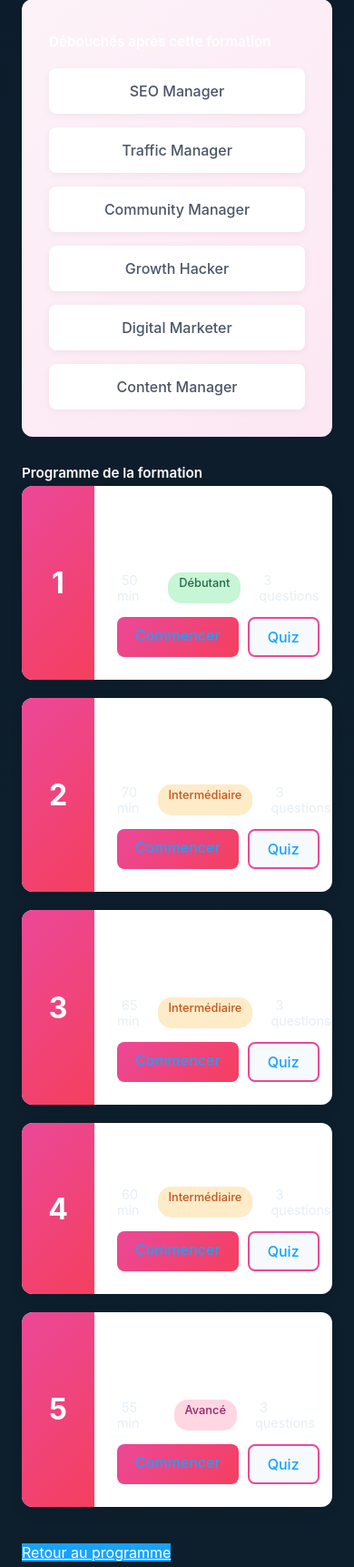
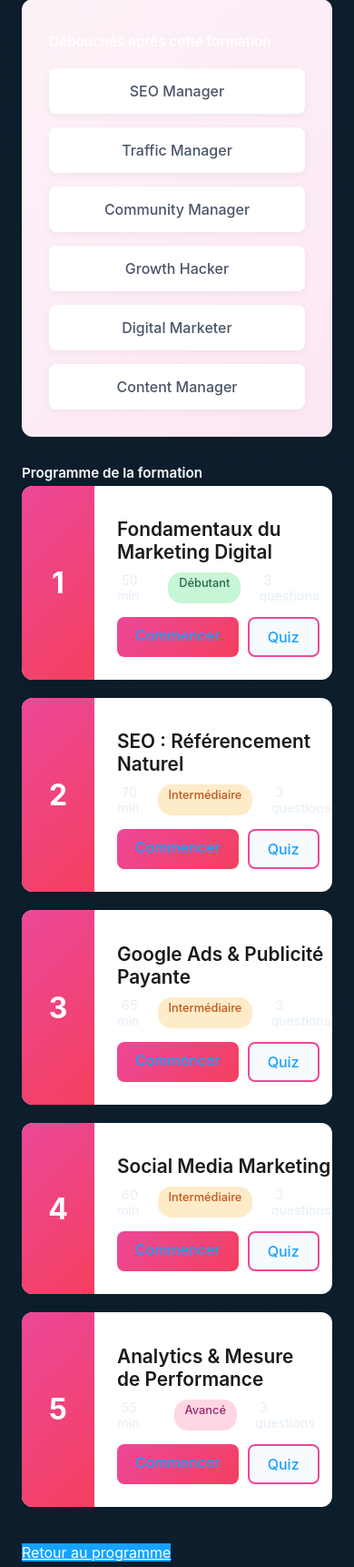
Before and after one commit to CYBERAGBA/ToolsOra, a Flask app: page /modules/education/marketing-digital in a window 390 px wide; the page is wider, and only the part inside the window is pictured. Shown: the part 1293-3015 px from the top of that part at 91% size. Run offline with Flask 2, Linux system fonts and the light colour scheme; the visitor is signed in with stand-in values (Sample User, id 1).

Commit message:
Fix: Intelligent color detection - white text on dark bg, dark text on white bg

```diff
--- a/static/css/mobile.css
+++ b/static/css/mobile.css
@@ -5,26 +5,63 @@
 
 /* Améliorer le contraste sur mobile */
 @media (max-width: 768px) {
-  /* Titres noirs -> rendre visibles */
+  /* Titres noirs -> rendre visibles SAUF sur fond blanc/clair */
   h1, h2, h3, h4, h5, h6 {
-    color: #fff !important;
     font-weight: 600;
   }
 
-  /* Texte gris foncé -> rendre visible */
+  /* Appliquer du blanc aux titres sur fond SOMBRE */
+  body h1, body h2, body h3, body h4, body h5, body h6 {
+    color: #fff !important;
+  }
+
+  /* MAIS: Si le titre est dans un conteneur blanc/clair, garder texte foncé */
+  .white-bg h1, .white-bg h2, .white-bg h3, .white-bg h4, .white-bg h5, .white-bg h6,
+  [style*="background-color: white"] h1, [style*="background-color: white"] h2,
+  [style*="background-color: white"] h3, [style*="background-color: white"] h4,
+  [style*="background-color: #fff"] h1, [style*="background-color: #fff"] h2,
+  [style*="background-color: #fff"] h3, [style*="background-color: #fff"] h4,
+  [style*="background: white"] h1, [style*="background: white"] h2,
+  [style*="background: white"] h3, [style*="background: white"] h4,
+  [style*="background: #fff"] h1, [style*="background: #fff"] h2,
+  [style*="background: #fff"] h3, [style*="background: #fff"] h4,
+  [style*="background: #ffffff"] h1, [style*="background: #ffffff"] h2,
+  [style*="background: #ffffff"] h3, [style*="background: #ffffff"] h4 {
+    color: #000 !important;
+  }
+
+  /* Texte gris foncé -> rendre visible sur fond sombre */
   body, p, span, div, li, td {
     color: #e6eef6;
+  }
+
+  /* MAIS: Texte sur fond blanc doit rester sombre */
+  .white-bg, .light-bg, [style*="background-color: white"],
+  [style*="background-color: #fff"], [style*="background: white"],
+  [style*="background: #fff"], [style*="background: #ffffff"] {
+    color: #333 !important;
+  }
+
+  .white-bg p, .white-bg span, .white-bg div, .white-bg li,
+  [style*="background-color: white"] p, [style*="background-color: white"] span,
+  [style*="background-color: #fff"] p, [style*="background-color: #fff"] span,
+  [style*="background: white"] p, [style*="background: white"] span,
+  [style*="background: #fff"] p, [style*="background: #fff"] span,
+  [style*="background: #ffffff"] p, [style*="background: #ffffff"] span {
+    color: #333 !important;
   }
 
   /* Cards: améliorer le contraste */
   .card {
     background: linear-gradient(180deg, rgba(13, 26, 42, 0.8), rgba(7, 20, 38, 0.8)) !important;
     border: 1px solid rgba(255, 255, 255, 0.08) !important;
+    color: #e6eef6 !important;
   }
 
   /* Augmenter légèrement la luminosité du fond sur mobile */
   body {
     background: linear-gradient(180deg, #0d1a2a 0%, #0d1f2d 100%) !important;
+    color: #e6eef6;
   }
 
   /* Boutons -> meilleur contraste */
@@ -52,14 +89,6 @@
 
   /* Navigation */
   .nav-link {
-    color: #fff !important;
-  }
-
-  /* Force tous les textes problématiques à être lisibles */
-  [style*="color: black"],
-  [style*="color:black"],
-  [style*="color: #000"],
-  [style*="color:#000"] {
     color: #fff !important;
   }
 }
@@ -120,3 +149,41 @@ a:visited {
 a:hover {
   color: #5ec7ff !important;
 }
+
+/* ============================================================================
+   INTELLIGENT COLOR DETECTION & CONTRAST FIX
+   Détecte les conteneurs blancs/clairs et applique le texte approprié
+   ============================================================================ */
+
+/* For light/white backgrounds, use dark text */
+.lesson-box, .lesson-content, .lesson-detail, .modal-content,
+[class*="light"], [class*="white"], [class*="bright"],
+[style*="background: rgb(255"], [style*="background: rgb(254"],
+[style*="background: rgb(253"] {
+  color: #333 !important;
+}
+
+.lesson-box h1, .lesson-box h2, .lesson-box h3, .lesson-box h4,
+.lesson-content h1, .lesson-content h2, .lesson-content h3, .lesson-content h4,
+.modal-content h1, .modal-content h2, .modal-content h3, .modal-content h4,
+[class*="light"] h1, [class*="light"] h2, [class*="light"] h3, [class*="light"] h4 {
+  color: #1a1a1a !important;
+}
+
+/* Override the white background rule for modal and light containers */
+.modal, .modal-content, .alert-light, .lesson-detail {
+  background-color: white !important;
+  color: #333 !important;
+}
+
+.modal h1, .modal h2, .modal h3, .modal h4,
+.modal-content h1, .modal-content h2, .modal-content h3, .modal-content h4,
+.lesson-detail h1, .lesson-detail h2, .lesson-detail h3, .lesson-detail h4 {
+  color: #1a1a1a !important;
+}
+
+.modal p, .modal-content p, .lesson-detail p,
+.modal span, .modal-content span, .lesson-detail span,
+.modal div, .modal-content div, .lesson-detail div {
+  color: #333 !important;
+}
```
